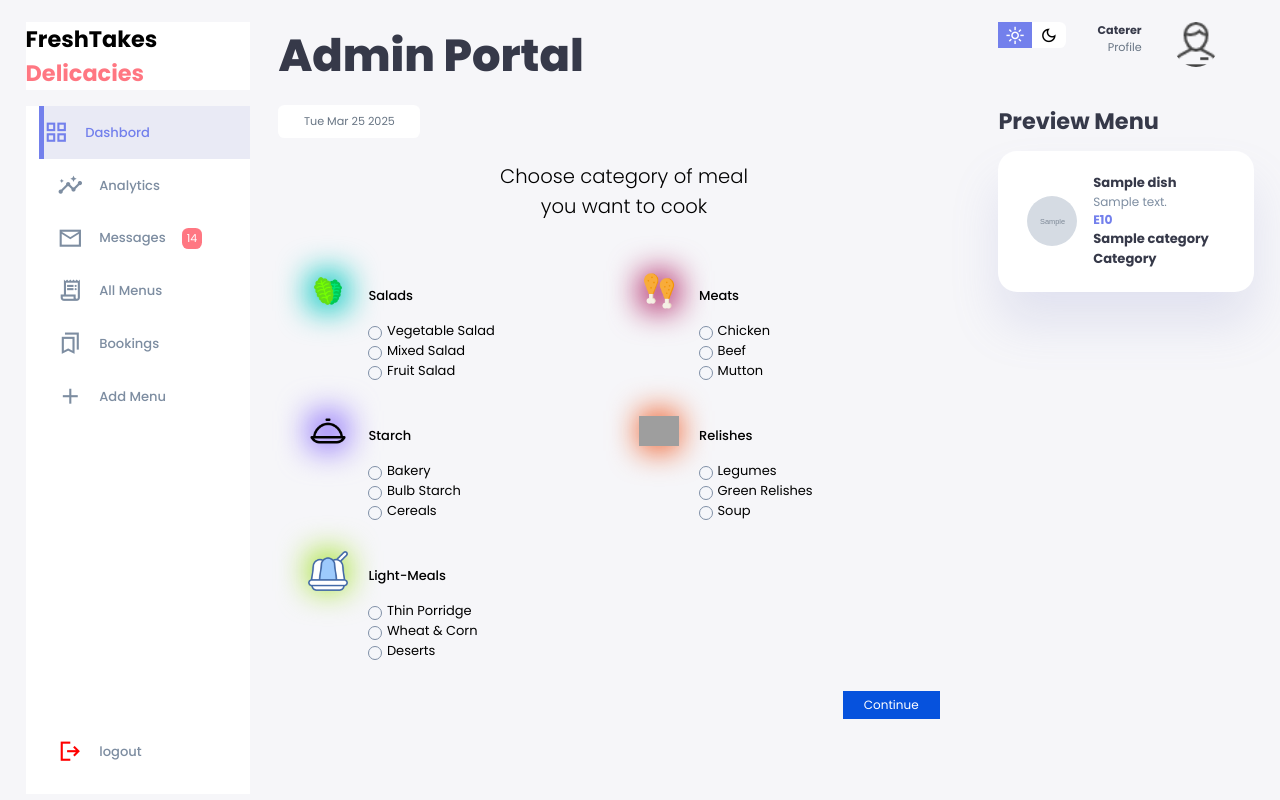
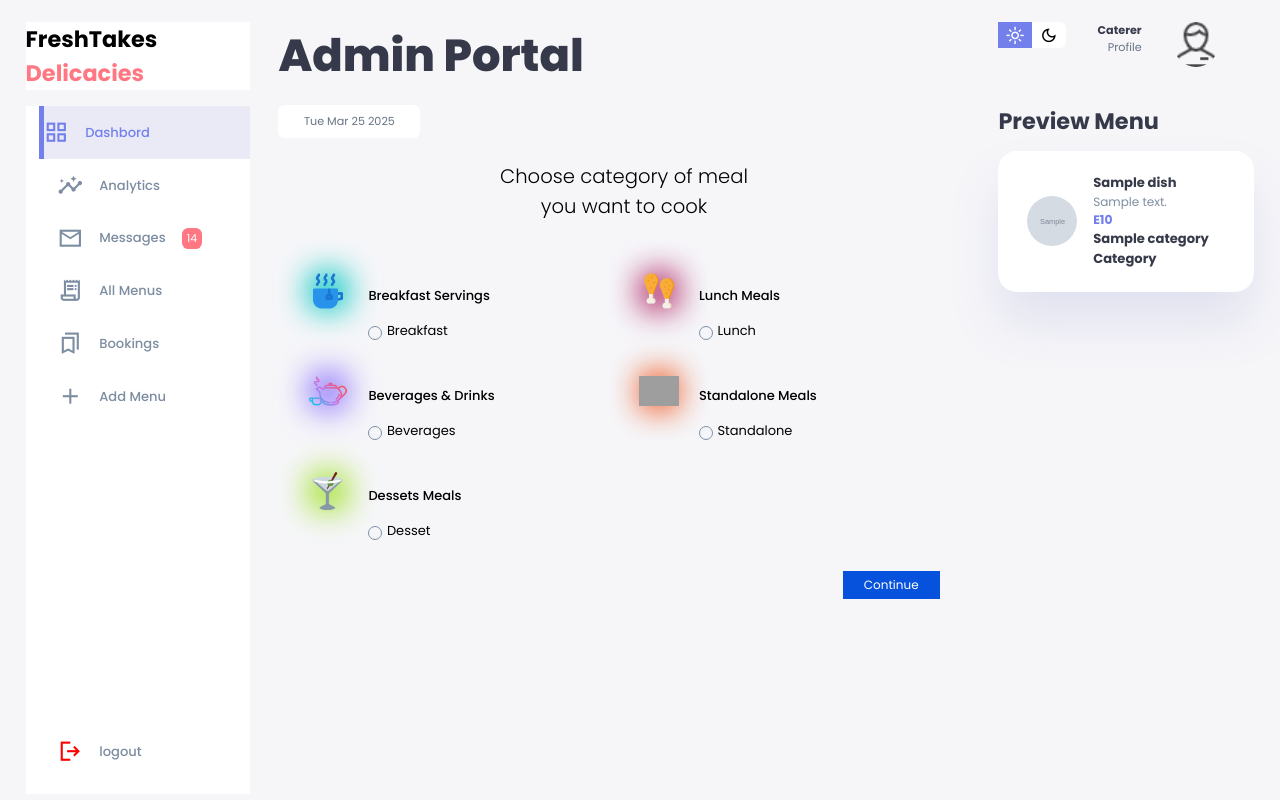
Before and after one commit to pomy-dev/FreshTakes, a Django app: template Resturant/FreshTakesDelicacies/templates/menu.html in a window 1280 px wide. Run offline with Django 5.2, Linux system fonts and the light colour scheme; the template is opened without the code that fills it: most values are stand-ins (such as "Sample title", 1, 10 or a date in 2020); grey boxes marked "Sample" are stand-in pictures; some libraries are stand-ins or nearby versions; grey boxes are pictures that could not be loaded.

Commit message:
Changes Made again
save latest

```diff
--- a/Resturant/FreshTakesDelicacies/templates/menu.html
+++ b/Resturant/FreshTakesDelicacies/templates/menu.html
@@ -33,83 +33,53 @@ F.T.D Menu
                         <h2>Choose category of meal <br>you want to cook</h2>
                         <div class="wrapper">
                             <div class="faculty">
-                                <div class="icon salads"><img src="{% static 'assets/img/salad.png' %}" alt="png">
+                                <div class="icon salads"><img src="{% static 'assets/img/teacup.png' %}" alt="png">
                                 </div>
-                                <h3>Salads</h3>
+                                <h3>Breakfast Servings</h3>
                                 <ul>
-                                    <li><input type="radio" name="faculty" value="Vegetable Salad" id="1">
-                                        <label for="1">Vegetable Salad</label>
-                                    </li>
-                                    <li><input type="radio" name="faculty" value="Mixed Salad" id="2">
-                                        <label for="2">Mixed Salad</label>
-                                    </li>
-                                    <li><input type="radio" name="faculty" value="Fruit Salad" id="3">
-                                        <label for="3">Fruit Salad</label>
+                                    <li><input type="radio" name="faculty" value="Breakfast" id="1">
+                                        <label for="1">Breakfast</label>
                                     </li>
                                 </ul>
                             </div>
                             <div class="faculty">
                                 <div class="icon meat"><img src="{% static 'assets/img/meat.png' %}" alt=".png">
                                 </div>
-                                <h3>Meats</h3>
+                                <h3>Lunch Meals</h3>
                                 <ul>
-                                    <li><input type="radio" name="faculty" value="Chicken" id="4">
-                                        <label for="4">Chicken</label>
-                                    </li>
-                                    <li><input type="radio" name="faculty" value="Beef" id="5">
-                                        <label for="5">Beef</label>
-                                    </li>
-                                    <li><input type="radio" name="faculty" value="Mutton" id="6">
-                                        <label for="6">Mutton</label>
+                                    <li><input type="radio" name="faculty" value="Lunch" id="4">
+                                        <label for="4">Lunch</label>
                                     </li>
                                 </ul>
                             </div>
                             <div class="faculty">
-                                <div class="icon starch"><img src="{% static 'assets/img/starch.png'%}" alt=".png">
+                                <div class="icon starch"><img src="{% static 'assets/img/drinks.png'%}" alt=".png">
                                 </div>
-                                <h3>Starch</h3>
+                                <h3>Beverages & Drinks</h3>
                                 <ul>
-                                    <li><input type="radio" name="faculty" value="Bakery" id="7">
-                                        <label for="7">Bakery</label>
-                                    </li>
-                                    <li><input type="radio" name="faculty" value="Bulb Starch" id="8">
-                                        <label for="8">Bulb Starch</label>
-                                    </li>
-                                    <li><input type="radio" name="faculty" value="Cereals" id="9">
-                                        <label for="9">Cereals</label>
+                                    <li><input type="radio" name="faculty" value="Beverages" id="7">
+                                        <label for="7">Beverages</label>
                                     </li>
                                 </ul>
                             </div>
                             <div class="faculty">
                                 <div class="icon relishes"><img src="{% static 'assets/img/relish.png' %}" alt=".png">
                                 </div>
-                                <h3>Relishes</h3>
+                                <h3>Standalone Meals</h3>
                                 <ul>
-                                    <li><input type="radio" name="faculty" value="Legumes" id="10">
-                                        <label for="10">Legumes</label>
-                                    </li>
-                                    <li><input type="radio" name="faculty" value="Green Relishes" id="11">
-                                        <label for="11">Green Relishes</label>
-                                    </li>
-                                    <li><input type="radio" name="faculty" value="Soup" id="12">
-                                        <label for="12">Soup</label>
+                                    <li><input type="radio" name="faculty" value="Standalone" id="10">
+                                        <label for="10">Standalone</label>
                                     </li>
                                 </ul>
                             </div>
                             <div class="faculty">
-                                <div class="icon consumables"><img src="{% static 'assets/img/consumables.png' %}"
+                                <div class="icon consumables"><img src="{% static 'assets/img/dessets.png' %}"
                                         alt=".png">
                                 </div>
-                                <h3>Light-Meals</h3>
+                                <h3>Dessets Meals</h3>
                                 <ul>
-                                    <li><input type="radio" name="faculty" value="Thin Porridge" id="13">
-                                        <label for="13">Thin Porridge</label>
-                                    </li>
-                                    <li><input type="radio" name="faculty" value="Wheat & Corn" id="14">
-                                        <label for="14">Wheat & Corn</label>
-                                    </li>
-                                    <li><input type="radio" name="faculty" value="Deserts" id="15">
-                                        <label for="15">Deserts</label>
+                                    <li><input type="radio" name="faculty" value="Dessets" id="13">
+                                        <label for="13">Desset</label>
                                     </li>
                                 </ul>
                             </div>
--- a/Resturant/FreshTakesDelicacies/urls.py
+++ b/Resturant/FreshTakesDelicacies/urls.py
@@ -8,6 +8,6 @@ urlpatterns = [
     path('messages/', views.messages, name='messages'),
     path('allmenu/', views.allmenu, name='allmenu'),
     path('bookings/', views.bookings, name='bookings'),
-    path('updatemenu/', views.updatemenu, name='updatemenu'),
+    path('updatemeal/', views.updatemeal, name='updatemeal'),
     path('deletemenu/', views.deletemenu, name='deletemenu'),
 ]
--- a/Resturant/FreshTakesDelicacies/views.py
+++ b/Resturant/FreshTakesDelicacies/views.py
@@ -56,7 +56,7 @@ def bookings(request):
     return HttpResponse(template.render())
 
 @ensure_csrf_cookie
-def updatemenu(request):
+def updatemeal(request):
     if request.method == "POST":
         data = request.POST
         print(data)
```
Also changed, not shown: Resturant/static/assets/js/index.js (+12 -19 lines), Resturant/db.sqlite3 (deleted).
